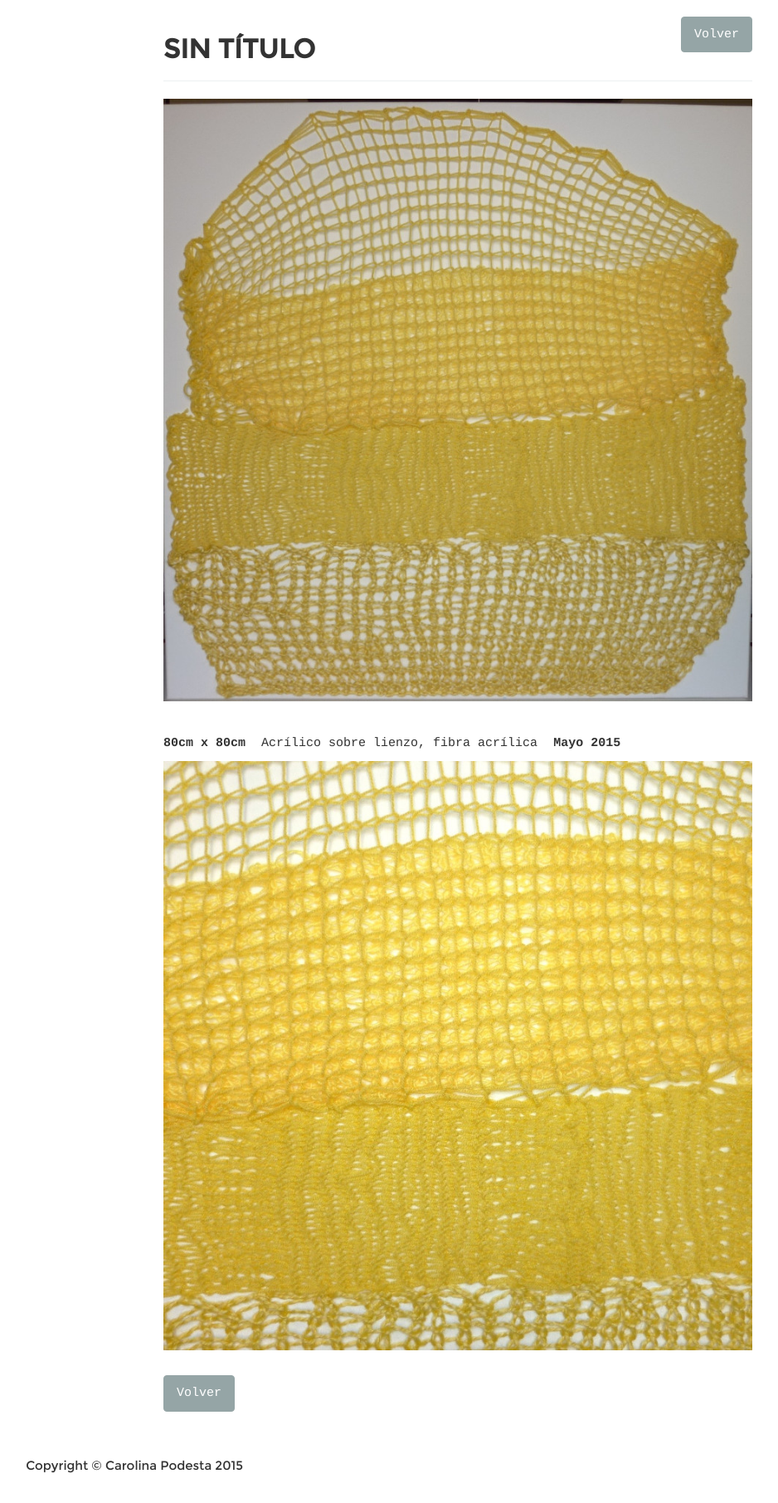
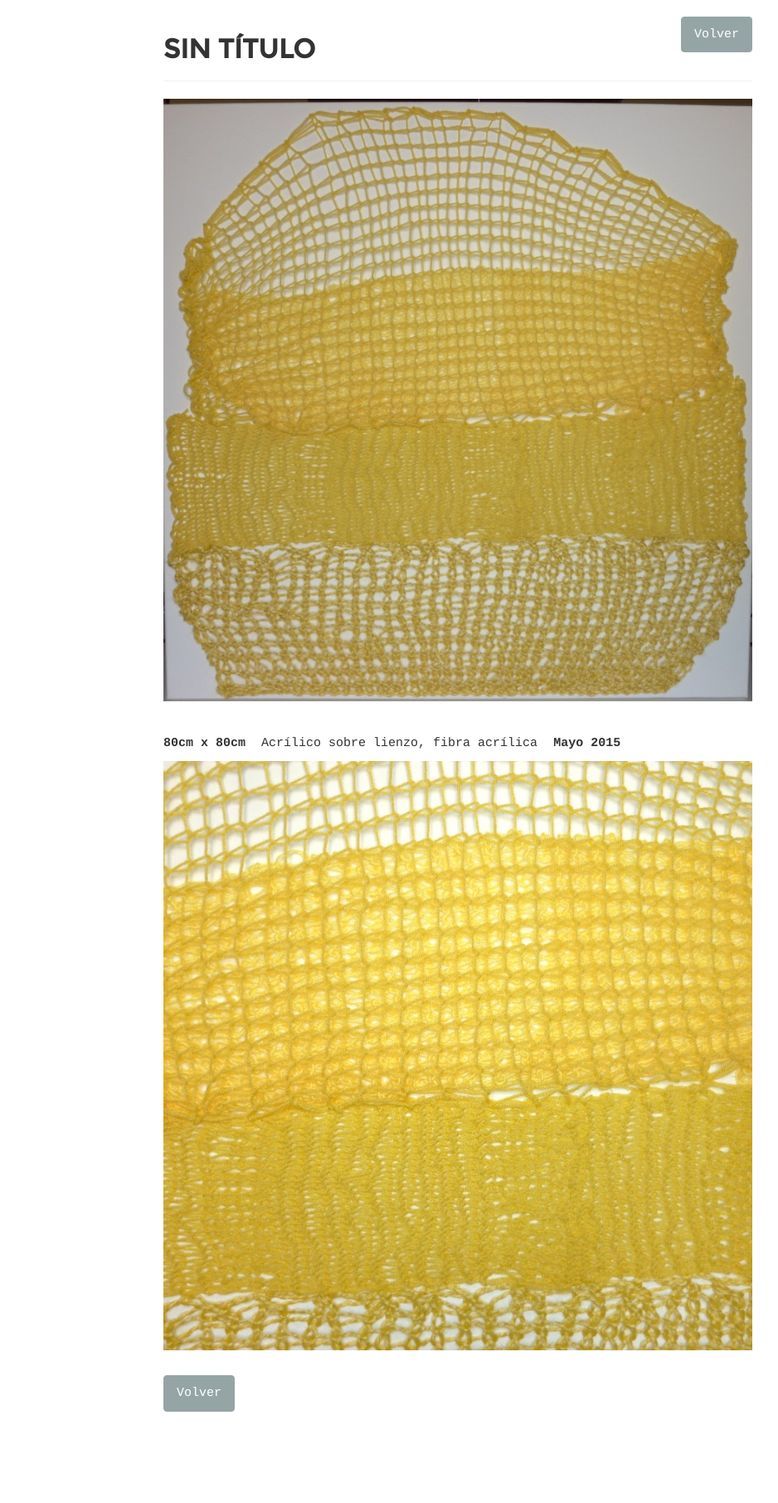
Before and after one commit to oceanomi/error-en, a Jekyll site: the page built from _posts/2015-05-16-amarillo.markdown, in a window 1280 px wide. Shown: the whole page at 83% size, without its empty margins (88-1026 px from the left). Built offline with Jekyll 4.4.1, drawn with Linux system fonts in a browser that asks for light colours; after the commit the page ends 1721 px from its top, so only the background shows below that.

Commit message:
remove footer, add ids for anchors and return to the right place

```diff
--- a/_includes/portfolio_grid.html
+++ b/_includes/portfolio_grid.html
@@ -10,7 +10,7 @@
             {% assign sortedPosts = site.posts | sort: 'date' %}
             {% for post in sortedPosts %}
                 <div class="col-md-4 portfolio-item">
-                    <a href="{{ site.baseurl }}works/{{ post.img | replace:'.jpg','' }}/index.html" class="portfolio-link">
+                    <a id="{{  post.img | replace:'.jpg','' }}" href="{{ site.baseurl }}works/{{ post.img | replace:'.jpg','' }}/index.html" class="portfolio-link">
                         <div class="portfolio-hover">
                             <div class="portfolio-hover-content">
                                 <i class="fa fa-plus fa-3x"></i>
--- a/_layouts/about.html
+++ b/_layouts/about.html
@@ -29,7 +29,6 @@
             </div>
         </div>
     </section>
-    {% include footer.html %}
     {% include js.html %}
 
     </body>
--- a/_layouts/default.html
+++ b/_layouts/default.html
@@ -8,7 +8,6 @@
 
     {% include header.html %}
     {% include portfolio_grid.html %}
-    {% include footer.html %}
     {% include js.html %}
 
     </body>
--- a/_layouts/post.html
+++ b/_layouts/post.html
@@ -10,7 +10,7 @@
           <div class="row">
               <div class="col-lg-8 col-lg-offset-2">
                   <div class="modal-body">
-                      <a href="{{ site.baseurl }}index.html"<button type="button" class="btn btn-default pull-right">Volver</button></a>
+                      <a href="{{ site.baseurl }}index.html#{{ page.img | replace:'.jpg','' }}"<button type="button" class="btn btn-default pull-right">Volver</button></a>
                       <h2>{{ page.title }}</h2>
                       <hr class="star-primary">
                       <img src="{{ site.baseurl }}img/works/{{ page.img }}" class="img-responsive img-centered" alt="{{ page.title }}">
@@ -46,12 +46,11 @@
                           <img src="{{ site.baseurl }}img/works/{{ page.img | replace:'.jpg','' }}{{ index }}.jpg" class="img-responsive img-centered" alt="{{ page.title }}">
                         {% endfor %}
                       {% endif %}
-                      <a href="{{ site.baseurl }}"<button type="button" class="btn btn-default">Volver</button></a>
+                      <a href="{{ site.baseurl }}#{{ page.img | replace:'.jpg','' }}"<button type="button" class="btn btn-default">Volver</button></a>
                   </div>
               </div>
           </div>
       </div>
-    {% include footer.html %}
     {% include js.html %}
 
     </body>
```
